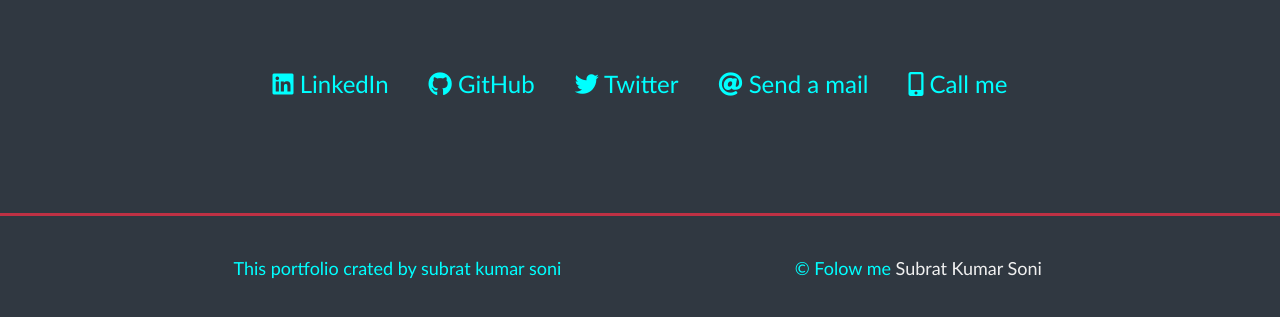
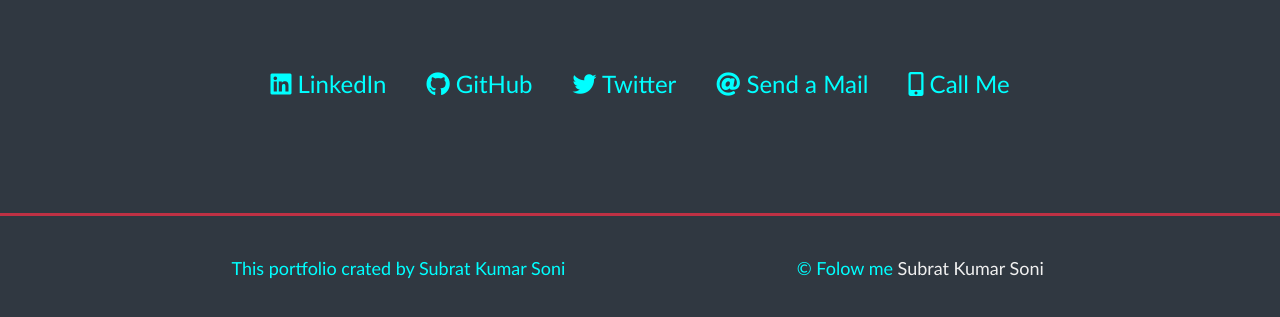
Before and after one commit to subratgoogle/Subrat-Portfolio, a plain HTML site: page index.html in a window 1280 px wide. Shown: the part 1952-2269 px from the top of the page. Drawn offline with Linux system fonts and the light colour scheme; some icons are missing.

Commit message:
Update index.html

```diff
--- a/index.html
+++ b/index.html
@@ -175,10 +175,10 @@ class="btn contact-details"
 ><i class="fab fa-twitter"></i> Twitter</a
 >
 <a href="mailto:subratverma3356@gmail.com" class="btn contact-details"
-><i class="fas fa-at"></i> Send a mail</a
+><i class="fas fa-at"></i> Send a Mail</a
 >
 <a href="tel: +918887739079" class="btn contact-details"
-><i class="fas fa-mobile-alt"></i> Call me</a
+><i class="fas fa-mobile-alt"></i> Call Me</a
 >
     </div>
   </section>
@@ -187,7 +187,7 @@ class="btn contact-details"
 
   <footer>
     <p>
-      This portfolio crated by subrat kumar soni
+      This portfolio crated by Subrat Kumar Soni
     </p>
     <p>
       &copy; Folow me
```
